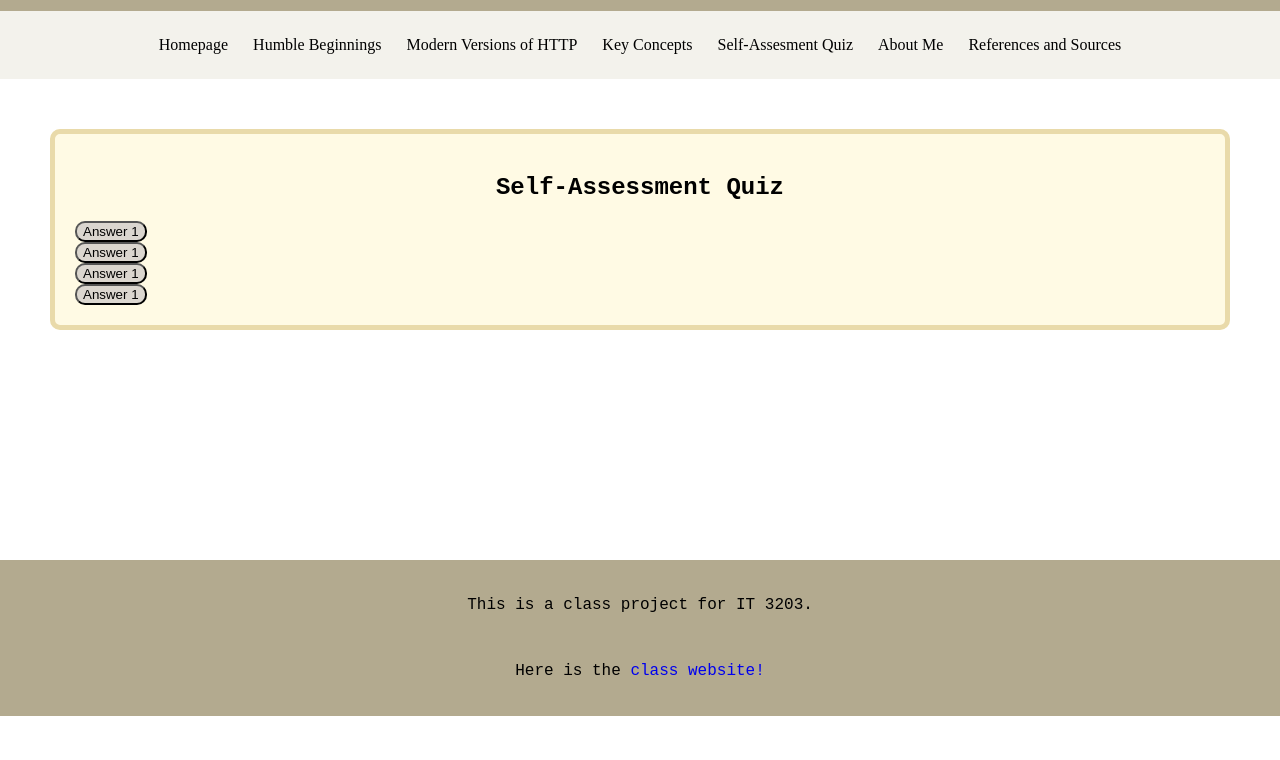
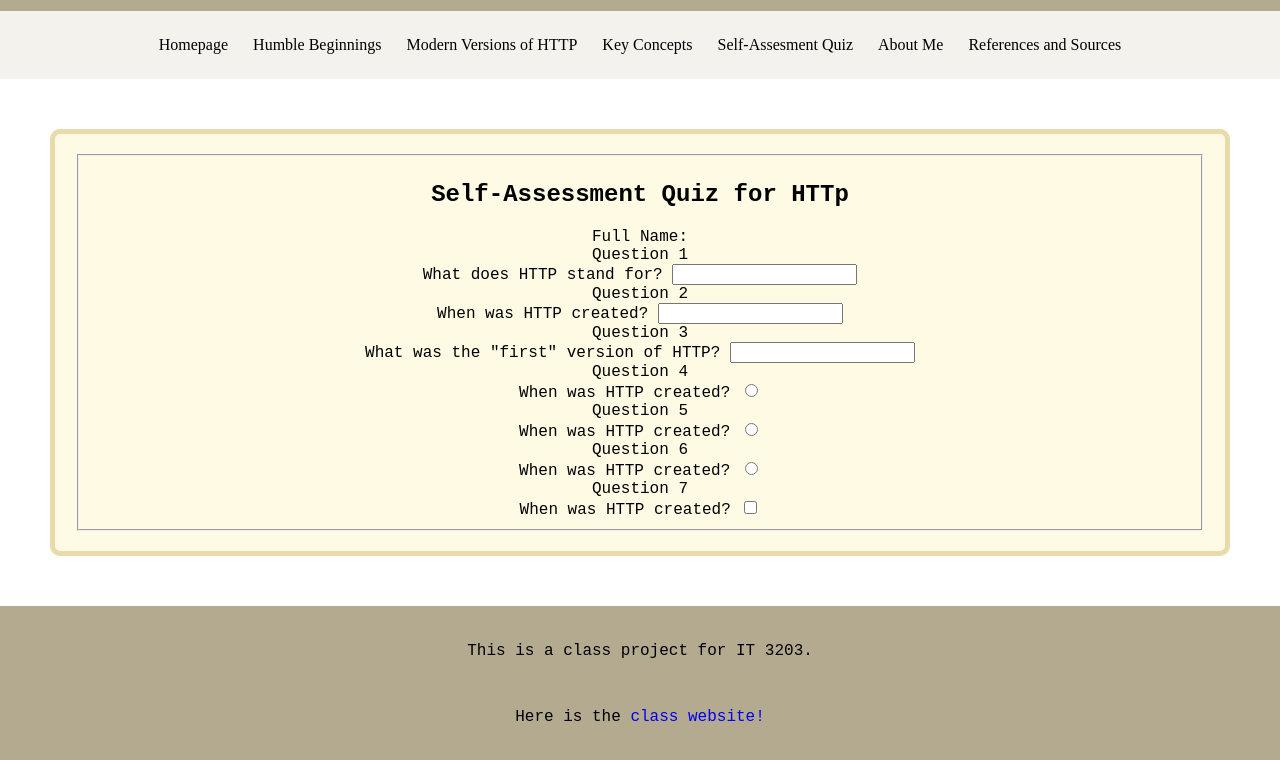
Before and after one commit to egalvez24/egalvez24.github.io, a plain HTML site: page quiz.html in a window 1280 px wide. Shown: the part 84-844 px from the top of the page. Before the commit the page ends 800 px from the top, so only its background shows below. Drawn offline with Linux system fonts and the light colour scheme.

Commit message:
modified quiz page

```diff
--- a/mystyle.css
+++ b/mystyle.css
@@ -195,7 +195,7 @@ p.refer {
 
 /*About me CSS ends here. Self-Assessment Quiz starts here */
 
-div.container {
+div.question-container {
         display: flex;
         flex-direction: column;
         border-radius: 10px;
--- a/quiz.html
+++ b/quiz.html
@@ -22,16 +22,36 @@
     </ul>
  </nav>
 
-  <div class="container">
+  <div class="question-container">
    <section>
-      <h1>Self-Assessment Quiz</h1>
-      <p id="demo"></p>
+      <fieldset>
+         <h1>Self-Assessment Quiz for HTTp</h1>
+            <form action ="action_page.php">
+                  <label for="fname">Full Name:</label> <br>
 
-      <button type="button" onclick="myFunction()">Answer 1</button>
-      <button type="button" onclick="myFunction()">Answer 1</button>
-      <button type="button" onclick="myFunction()">Answer 1</button>
-      <button type="button" onclick="myFunction()">Answer 1</button>
-
+                  <legend>Question 1</legend>
+                     <label for="Q1">What does HTTP stand for?</label>
+                        <input type="text" id="Q1" name="Q1">
+                  <legend>Question 2</legend>
+                     <label for="Q2">When was HTTP created?</label>
+                        <input type="text" id="Q2" name="Q2">
+                  <legend>Question 3</legend>
+                     <label for="Q3">What was the "first" version of HTTP?</label>
+                        <input type="text" id="Q3" name="Q3">
+                  <legend>Question 4</legend>
+                   <label for="Q4">When was HTTP created?</label>
+                        <input type="radio" id="" name="Q4">
+                  <legend>Question 5</legend>
+                     <label for="Q5">When was HTTP created?</label>
+                        <input type="radio" id="Q5" name="Q5">
+                  <legend>Question 6</legend>
+                     <label for="Q6">When was HTTP created?</label>
+                        <input type="radio" id="Q6" name="Q6">
+                  <legend>Question 7</legend>
+                     <label for="Q7">When was HTTP created?</label>
+                        <input type="checkbox" id="Q7" name="Q7">
+            </form>
+      </fieldset>
    </section>
  </div>
    <footer class="flex-container">
```
Also changed, not shown: index.html (line endings or trailing spaces).
